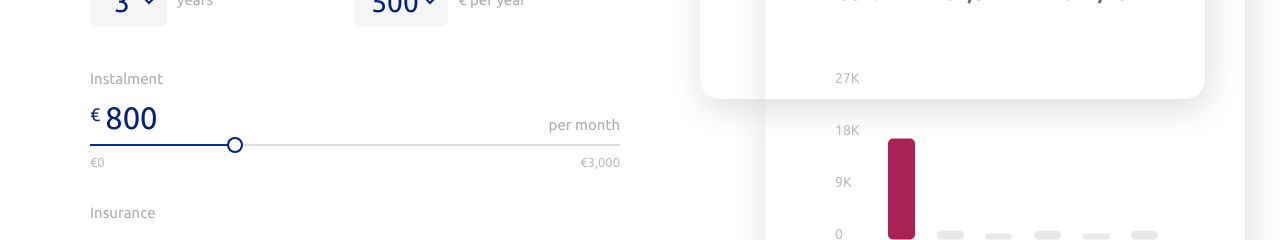
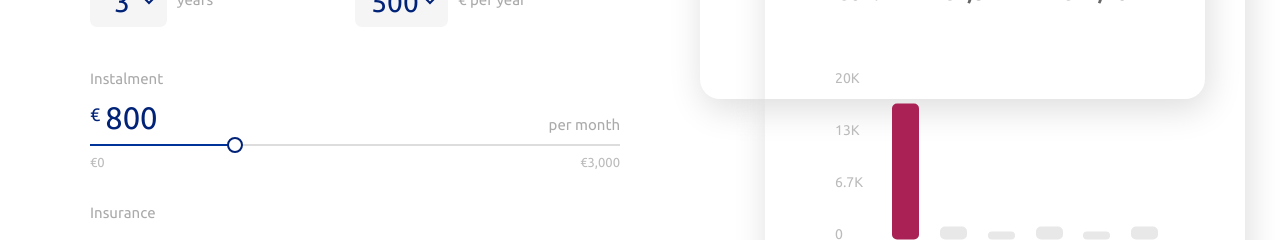
Before and after one commit to MostafaMDZH/Spot-on, a React (Create React App) app: page / in a window 1280 px wide. Shown: the part 381-621 px from the top of the page. Built offline with nearby package versions, Linux system fonts and the light colour scheme.

Commit message:
Chart: added

```diff
--- a/src/components/Chart/Chart.js
+++ b/src/components/Chart/Chart.js
@@ -1,5 +1,5 @@
-import { useEffect, useState } from "react"
-import "./Chart.css";
+import { useEffect, useState } from 'react'
+import './Chart.css';
 
 export default function Chart({
     currency,
@@ -7,13 +7,13 @@ export default function Chart({
 }){
 
     //barMaxHeight:
-    let barMaxHeight = 195 // total height
-                     - 23  // columns name
-                     - 5;  // bar padding
+    let barMaxHeight = 195 //total height
+                     - 23  //columns name
+                     - 5;  //bar padding
 
     //numberWithCommas:
     const numberWithCommas = (number) => {
-        return number.toString().replace(/\B(?=(\d{3})+(?!\d))/g, ",");
+        return number.toString().replace(/\B(?=(\d{3})+(?!\d))/g, ',');
     }
 
     //getMaxValue:
@@ -35,19 +35,33 @@ export default function Chart({
             numMult = numMult / 10;
             k++;
         }
-        numMult = (Math.ceil((numMult + 5) / 10) * 10) - 5;
-        let barFirstFloorMul = Math.ceil(numMult / 3);
-        let barCiel = barFirstFloorMul * 3 * Math.pow(10, k);
+        numMult = (Math.ceil((numMult + 10) / 10) * 10) - 10;
+        let barFirstFloorMul = Math.ceil(numMult);
+        let barCiel = barFirstFloorMul * Math.pow(10, k);
         return barCiel;
     }
 
     //addSign:
     const addSign = (number) => {
         if(number > 1000000)
-            return (number / 1000000) + 'M';
+            number = (number / 1000000) + 'M';
         if(number > 1000)
-            return (number / 1000   ) + 'K';
+            number = (number / 1000   ) + 'K';
+        if(number.length > 4)
+            return number.substring(0, 2) + number.substring(4);
         return number;
+    }
+
+    //createLabel:
+    const createLabel = (number, floor) => {
+        switch(floor){
+            case 3:
+                return addSign(number);
+            case 2:
+                return addSign(Math.ceil(((barCiel / 3) * 2) / 100) * 100);
+            case 1:
+                return addSign(Math.ceil(((barCiel / 3) * 1) / 100) * 100);
+        }
     }
 
     //createColumns:
@@ -60,6 +74,7 @@ export default function Chart({
             else isT = false;
             let hei = (val / barCiel) * barMaxHeight;
             hei = Math.round(hei);
+            if(hei < 0) hei = 0;
             columns.push({...data[key], height: hei, isTallest: isT});
         });
         return columns;
@@ -68,38 +83,38 @@ export default function Chart({
     //states:
     let maxValue = getMaxValue(data);
     let barCiel  = calcBarCiel(maxValue);
-    let [barThirdFloor  , setBarThirdFloor ] = useState(addSign( barCiel                     ));
-    let [barSecondFloor , setBarSecondFloor] = useState(addSign((barCiel / 3) * 2            ));
-    let [barFirstFloor  , setBarFirstFloor ] = useState(addSign( barCiel / 3                 ));
-    let [columns        , setColumns       ] = useState(createColumns(data, maxValue, barCiel));
+    let [bar3thFloor , setBar3thFloor ] = useState(createLabel(barCiel, 3));
+    let [bar2thFloor , setBar2thFloor ] = useState(createLabel(barCiel, 2));
+    let [bar1stFloor , setBar1stFloor ] = useState(createLabel(barCiel, 1));
+    let [columns     , setColumns     ] = useState(createColumns(data, maxValue, barCiel));
 
     //state change:
     useEffect(()=>{
         let maxValue = getMaxValue(data);
         let barCiel  = calcBarCiel(maxValue);
-        setBarThirdFloor(addSign(  barCiel              ));
-        setBarSecondFloor(addSign((barCiel / 3) * 2     ));
-        setBarFirstFloor(addSign(  barCiel / 3          ));
+        setBar3thFloor(createLabel(barCiel, 3));
+        setBar2thFloor(createLabel(barCiel, 2));
+        setBar1stFloor(createLabel(barCiel, 1));
         setColumns(createColumns(data, maxValue, barCiel));
     },[data]);
 
     //return:
     return (
-        <div className="Chart">
-            <div className="verticalColum">
-                <a>{barThirdFloor }</a>
-                <a>{barSecondFloor}</a>
-                <a>{barFirstFloor }</a>
+        <div className='Chart'>
+            <div className='verticalColum'>
+                <a title={bar3thFloor}>{bar3thFloor}</a>
+                <a title={bar2thFloor}>{bar2thFloor}</a>
+                <a title={bar1stFloor}>{bar1stFloor}</a>
                 <a>0</a>
             </div>
-            <div className="columsWrapper">{
+            <div className='columsWrapper'>{
                 Object.keys(columns).map((key) => {
                     return (
-                        <div className="barWrapper" key={key}>
+                        <div className='barWrapper' key={key}>
                             <a><span
-                                className={columns[key].isTallest ? "tallest" : ""}
+                                className={columns[key].isTallest ? 'tallest' : ''}
                                 style={{height: (columns[key].height + 'px')}}
-                                title={currency[1] + numberWithCommas(columns[key].value) + " per year"}
+                                title={currency[1] + numberWithCommas(columns[key].value) + ' per year'}
                             ></span></a>
                             <a title={columns[key].title}>{columns[key].name}</a>
                         </div>
```
